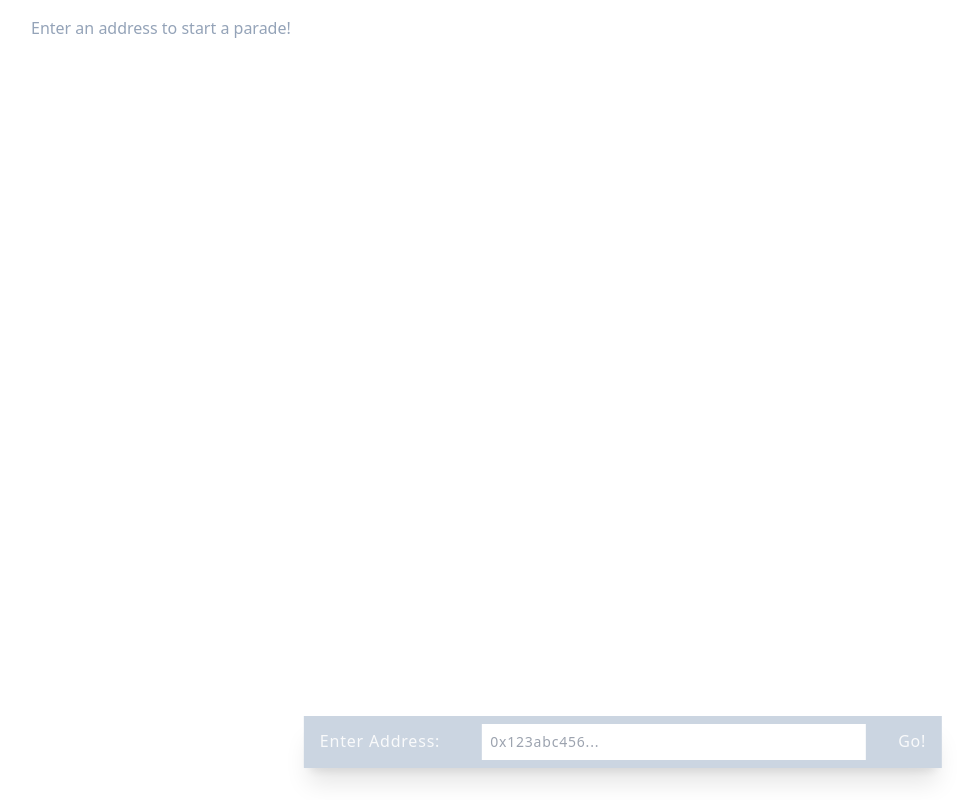
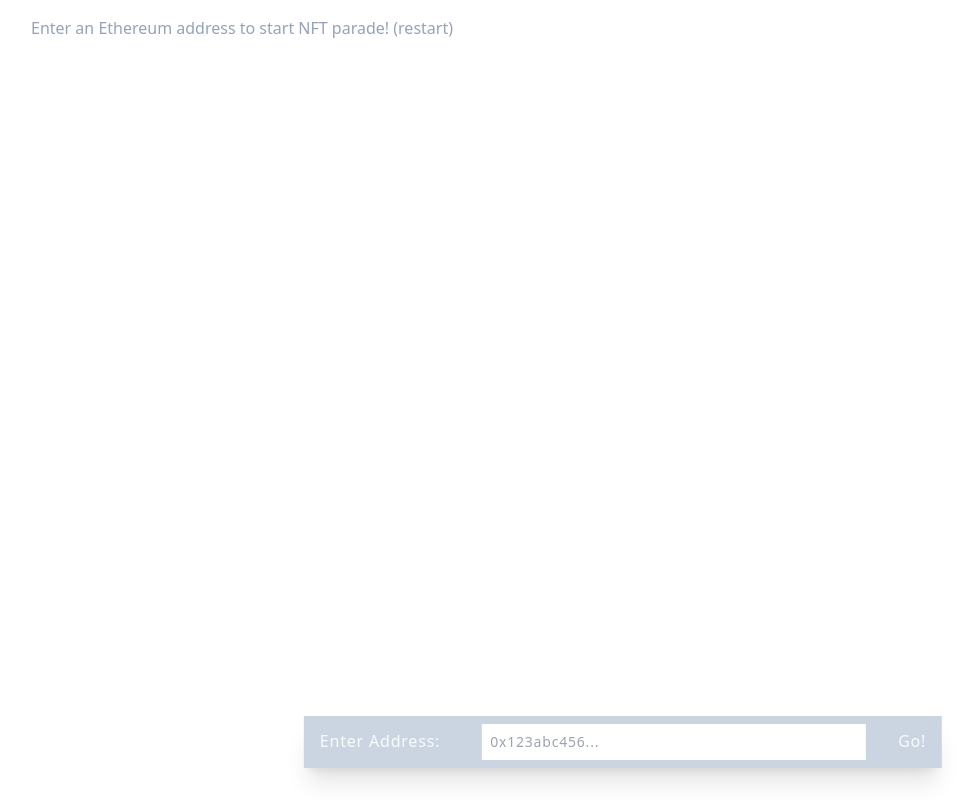
Before and after one commit to ivyroot/token-parade, a Next.js app: page / in a window 1280 px wide. Shown: the whole page, without its empty margins (17-990 px from the left). Built offline with nearby package versions, Linux system fonts and the light colour scheme.

Commit message:
add restart button

```diff
--- a/src/components/canvas/NftGroup.tsx
+++ b/src/components/canvas/NftGroup.tsx
@@ -10,7 +10,13 @@ import { UseAddressTokens, NftTokenInfo, ResponseStatus, NftTokenResponse } from
 export const NftGroup = (props) => {
     const groupMesh = useRef(null);
     const initialPos = props.initialPos ?  props.initialPos : [0, 0, 0]
-    const [groupPosition, setGroupPosition] = useState(initialPos)
+    const [startTime, setstartTime] = useState(Date.now());
+    if (props.startedAt && props.startedAt != startTime) {
+        if (groupMesh.current) {
+            groupMesh.current.position.z = 0;
+        }
+        setstartTime(props.startedAt);
+    }
 
     useFrame((state, delta) => {
         if (groupMesh.current) {
@@ -38,7 +44,7 @@ export const NftGroup = (props) => {
     })
     return (
         <>
-            <group ref={groupMesh} position={groupPosition}>
+            <group ref={groupMesh} position={initialPos}>
                 {nftDisplayArray}
             </group>
         </>
--- a/src/components/dom/ParadeInfo.tsx
+++ b/src/components/dom/ParadeInfo.tsx
@@ -3,9 +3,14 @@ import { TokenInfo } from '@/components/dom/TokenInfo'
 
 export const ParadeInfo = (params) => {
     const address = UseParadeState((state) => state.addressValue)
-    const description = address ? `Parade for ${address}` : 'Enter an address to start a parade!'
+    const description = address ? `Token Parade` : 'Enter an Ethereum address to start NFT parade!'
     const isLoading = UseParadeState((state) => state.isLoading)
     const loadingMsg = isLoading ? 'Loading...' : ''
+    const handleRestart = () => {
+        if (params.onRestart) {
+            params.onRestart();
+        }
+    }
     return (
         <div
         className='absolute left-0 max-w-lg px-4 py-2 text-s md:text-base text-gray-50'
@@ -13,7 +18,7 @@ export const ParadeInfo = (params) => {
             maxWidth: 'calc(100% - 28px)',
         }}
         >
-            <div className='mx-8 my-2 text-slate-400'>{description}</div>
+            <div className='mx-8 my-2 text-slate-400'>{description} <button onClick={handleRestart}>(restart)</button></div>
             <div className='mx-8 my-2 text-slate-400'>{loadingMsg}</div>
             <TokenInfo token={params.focusedNft} />
         </div>
--- a/src/pages/_app.tsx
+++ b/src/pages/_app.tsx
@@ -20,7 +20,11 @@ function App({ Component, pageProps = { title: 'index' } }) {
   const onFocus = (nftInfo) => {
     setFocusedNft(nftInfo)
   }
-  const fullProps = { ...pageProps, onFocus, focusedNft }
+  const [startedAt, setStartedAt] = useState(Date.now())
+  const onRestart = () => {
+    setStartedAt(Date.now())
+  }
+  const fullProps = { ...pageProps, onFocus, focusedNft, startedAt, onRestart }
   return (
     <>
       <Header title={pageProps.title} />
--- a/src/pages/index.tsx
+++ b/src/pages/index.tsx
@@ -24,7 +24,7 @@ import { AddressInput } from '@/components/dom/AddressInput'
 const Page = (props) => {
   return (
     <>
-      <ParadeInfo focusedNft={props.focusedNft} />
+      <ParadeInfo focusedNft={props.focusedNft} onRestart={props.onRestart} />
       <AddressInput />
     </>
   )
@@ -35,7 +35,7 @@ const Page = (props) => {
 Page.r3f = (props) => {
   return (
     <>
-      <NftGroup initialPos={[0, 0, 0]} onFocus={props.onFocus} />
+      <NftGroup initialPos={[0, 0, 0]} onFocus={props.onFocus} startedAt={props.startedAt} />
       <ambientLight />
       <pointLight position={[10, 10, 10]} />
     </>
```
